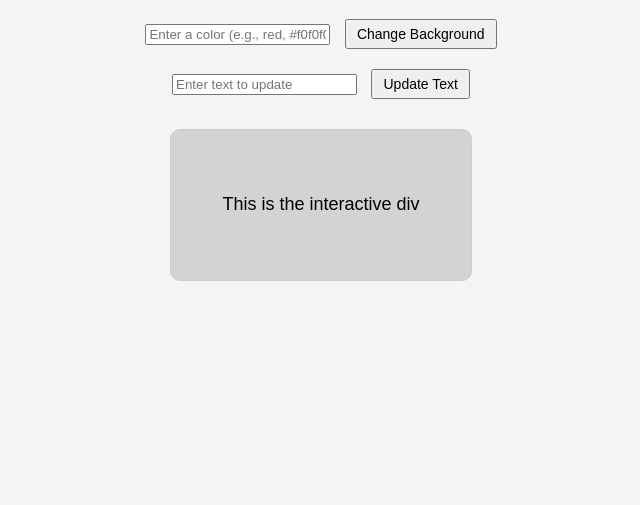
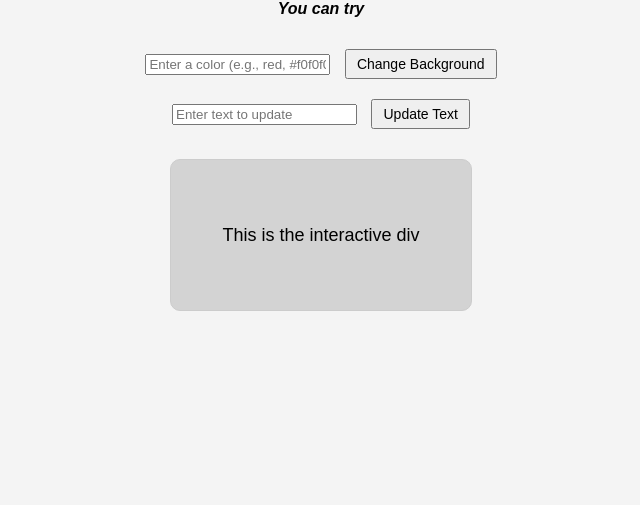
Before and after one commit to codevishal5/Prepleaf-Assignment, a plain HTML site: page L1 - Interactive DOM Manipulation Assignment/index.html in a window 1280 px wide. Shown: the part 295-800 px from the top of the page, without its empty margins (319-959 px from the left). Drawn offline with Linux system fonts and the light colour scheme.

Commit message:
Interactive with DOM

```diff
--- a/L1 - Interactive DOM Manipulation Assignment/index.html
+++ b/L1 - Interactive DOM Manipulation Assignment/index.html
@@ -3,7 +3,7 @@
 <head>
     <meta charset="UTF-8">
     <meta name="viewport" content="width=device-width, initial-scale=1.0">
-    <title>L1 - Interactive DOM Manipulation Assignment</title>
+    <title>L1 - Interactive DOM Manipulation Assignments.</title>
     <style>
         body {
             font-family: Arial, sans-serif;
@@ -45,6 +45,7 @@
 </head>
 <body>
     <h1>Interactive DOM Manipulation.</h1>
+    <h4 style="font-style: italic;">You can try</h4>
 
     <div class="input-group">
         <input type="text" id="color-input" placeholder="Enter a color (e.g., red, #f0f0f0)">
```
